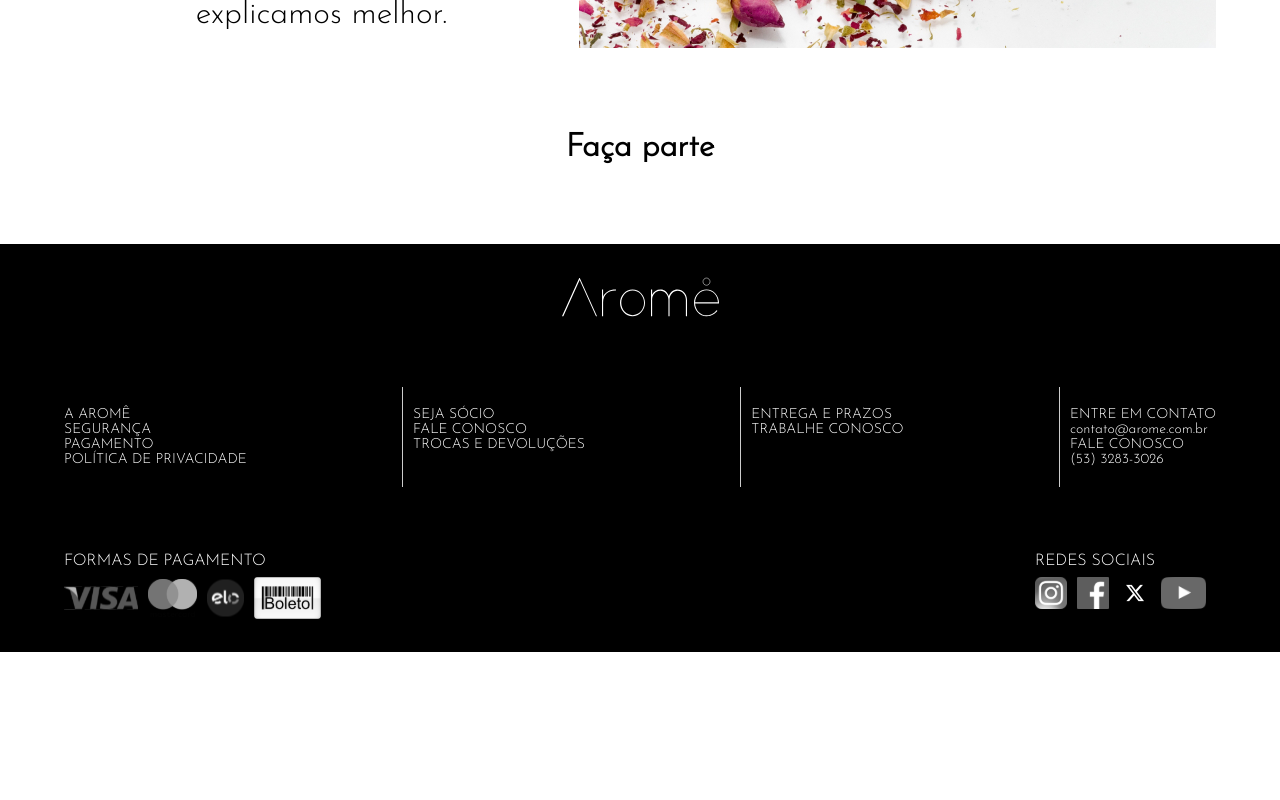
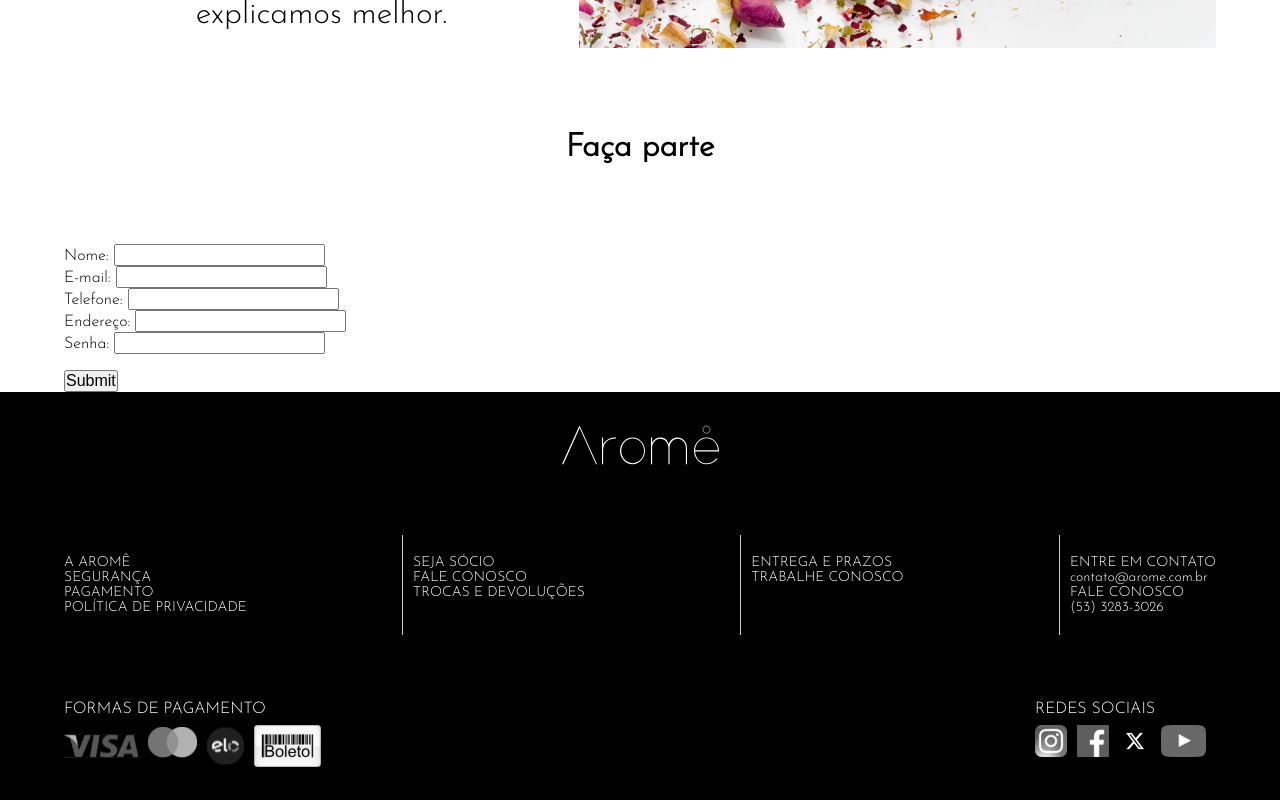
Before and after one commit to tierres/Arome, a React (Vite) app in the folder arome-ds/: page /becomeamember in a window 1280 px wide. Shown: the part 1422-2222 px from the top of the page. Before the commit the page ends 2074 px from the top, so only its background shows below. Built offline with nearby package versions, Linux system fonts and the light colour scheme.

Commit message:
Notebook - 20/03/24 - 17h15 - ClubForm tomando jeito e bordas do Headera arrumadas

```diff
--- a/arome-ds/src/components/ClubForm/ClubForm.module.css
+++ b/arome-ds/src/components/ClubForm/ClubForm.module.css
@@ -12,3 +12,7 @@
     font-size: xx-large;
     margin: 80px;
 }
+
+.form {
+
+}
--- a/arome-ds/src/components/ClubForm/ClubForm.tsx
+++ b/arome-ds/src/components/ClubForm/ClubForm.tsx
@@ -1,7 +1,47 @@
 import classes from './ClubForm.module.css'
 import { SectionContainer } from '../shared/SectionContainer/SectionContainer';
+import { ChangeEvent, FormEvent, useState } from 'react';
+
+interface IForm {
+    name: string
+    email: string
+    phone: string
+    address: string
+    password: string
+}
+
+const initialState: IForm = {
+  name: '',
+  email: '',
+  phone: '',
+  address: '',
+  password: ''
+
+}
 
 export const ClubForm = () => {
+  const [fields, setFields] = useState(initialState)
+
+  const handleFieldsChange = (e: ChangeEvent<HTMLInputElement>) => setFields({
+    ...fields,
+    [e.currentTarget.name]: e.currentTarget.value
+  });
+
+  const handleSubmit = async (e:FormEvent<HTMLFormElement>) => {
+    e.preventDefault()
+    await fetch('https://enf01kcpbh9v.x.pipedream.net/users', {
+      method: 'post',
+      body: JSON.stringify(fields),
+      headers: {
+        'Content-Type': 'application/json'
+      }
+    })
+    setFields(initialState)
+    alert('Cadastro realizado com sucesso.')
+  }
+
+  console.log(fields)
+
   return(
     <div className={classes.clubFormContainer}>
       <SectionContainer className={classes.sectionContainer}>
@@ -10,16 +50,33 @@ export const ClubForm = () => {
             Faça parte
           </h1>
         </div>
-        <div>
-
+        <div className={classes.form}>
+          <form onSubmit={handleSubmit}>
+            <div>
+              <label htmlFor="name">Nome: </label>
+              <input type="text" name='name' value={fields.name} onChange={handleFieldsChange}/>
+            </div>
+            <div>
+              <label htmlFor="email">E-mail: </label>
+              <input type="text" name='email' value={fields.email} onChange={handleFieldsChange}/>
+            </div>
+            <div>
+              <label htmlFor="phone">Telefone: </label>
+              <input type="text" name='phone' value={fields.phone} onChange={handleFieldsChange}/>
+            </div>
+            <div>
+              <label htmlFor="address">Endereço: </label>
+              <input type="text" name='address' value={fields.address} onChange={handleFieldsChange}/>
+            </div>
+            <div>
+              <label htmlFor="password">Senha: </label>
+              <input type="text" name='password' value={fields.password} onChange={handleFieldsChange}/>
+            </div>
+            <br/>
+            <input type='submit'/>
+          </form>
         </div>
       </SectionContainer>
     </div>
   );
 };
-
-              // Nome
-              // Email
-              // Telefone
-              // Endereço
-              // Senha
--- a/arome-ds/src/components/shared/Header/Header.module.css
+++ b/arome-ds/src/components/shared/Header/Header.module.css
@@ -16,6 +16,8 @@
         font-weight: bold;
         margin-right: 15px;
         color: #000000;
+        height: 26px;
+        display: inline-block;
     }
 }
 
```
